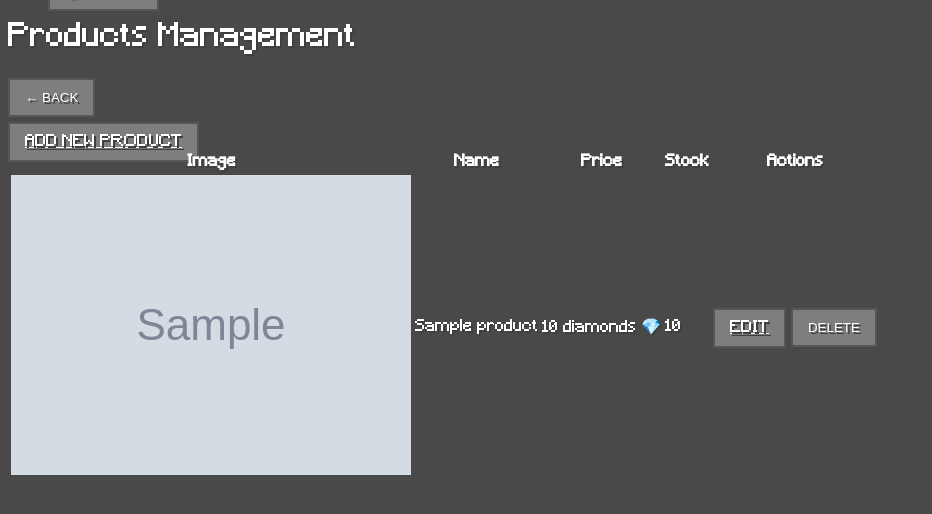
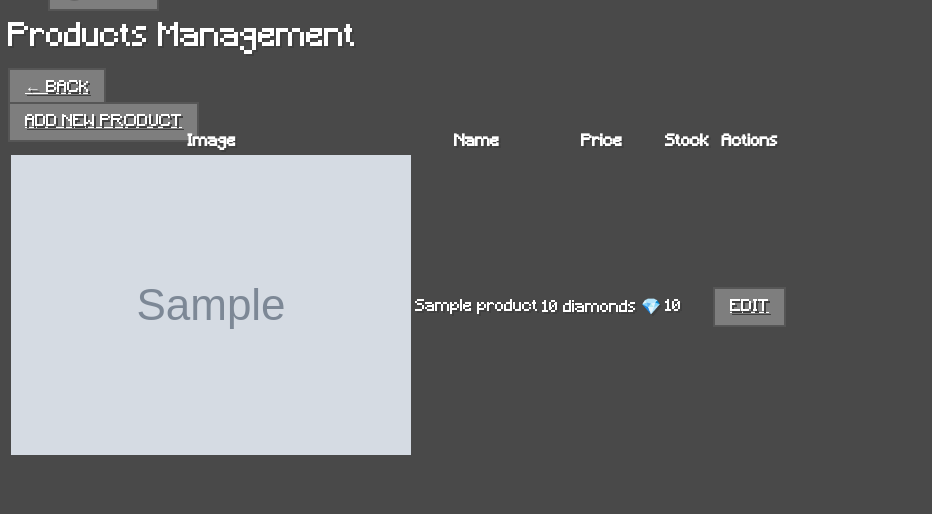
Before and after one commit to lilyaan444/Minecraft-Shop-Test, a Symfony app: template templates/admin/products.html.twig in a window 1280 px wide. Shown: the part 93-607 px from the top of the page, without its empty margins (0-932 px from the left). Run offline with Twig, Linux system fonts and the light colour scheme; the template is opened without the code that fills it: most values are stand-ins (such as "Sample title", 1, 10 or a date in 2020); grey boxes marked "Sample" are stand-in pictures; some libraries are stand-ins or nearby versions.

Commit message:
fix fixtures + back button

```diff
--- a/templates/admin/orders.html.twig
+++ b/templates/admin/orders.html.twig
@@ -5,6 +5,10 @@
 {% block body %}
 <div class="admin-orders">
     <h1 class="minecraft-title">Orders Management</h1>
+
+      <div class="actions">
+        <a href="{{ path('app_admin_dashboard') }}" class="btn-minecraft">← {{ 'back'|trans }}</a>
+    </div>
 
     <table class="table-minecraft">
         <thead>
--- a/templates/admin/products.html.twig
+++ b/templates/admin/products.html.twig
@@ -7,7 +7,7 @@
     <h1 class="minecraft-title">Products Management</h1>
 
     <div class="actions">
-        <button onclick="window.history.back();" class="btn-minecraft">← {{ 'back'|trans }}</button>
+        <a href="{{ path('app_admin_dashboard') }}" class="btn-minecraft">← {{ 'back'|trans }}</a>
         <br><br>
         <a href="{{ path('app_admin_product_new') }}" class="btn-minecraft">{{ 'add'|trans }}</a>
     </div>
@@ -35,11 +35,6 @@
                     <td>{{ product.stock }}</td>
                     <td>
                         <a href="{{ path('app_admin_product_edit', {'id': product.id}) }}" class="btn-minecraft">{{ 'edit'|trans }}</a>
-
-                        <form action="{{ path('app_admin_product_delete', {'id': product.id}) }}" method="post" style="display:inline;">
-                            <input type="hidden" name="_token" value="{{ csrf_token('delete' ~ product.id) }}">
-                            <button type="submit" class="btn-minecraft" onclick="return confirm('Are you sure you want to delete this product?');">{{ 'delete'|trans }}</button>
-                        </form>
                     </td>
                 </tr>
             {% endfor %}
--- a/templates/admin/users.html.twig
+++ b/templates/admin/users.html.twig
@@ -6,6 +6,9 @@
 <div class="admin-users">
     <h1 class="minecraft-title">Users Management</h1>
 
+      <div class="actions">
+        <a href="{{ path('app_admin_dashboard') }}" class="btn-minecraft">← {{ 'back'|trans }}</a>
+    </div>
     <table class="table-minecraft">
         <thead>
             <tr>
```
Also changed, not shown: src/DataFixtures/AppFixtures.php (+15 -3 lines), 1 other file.
